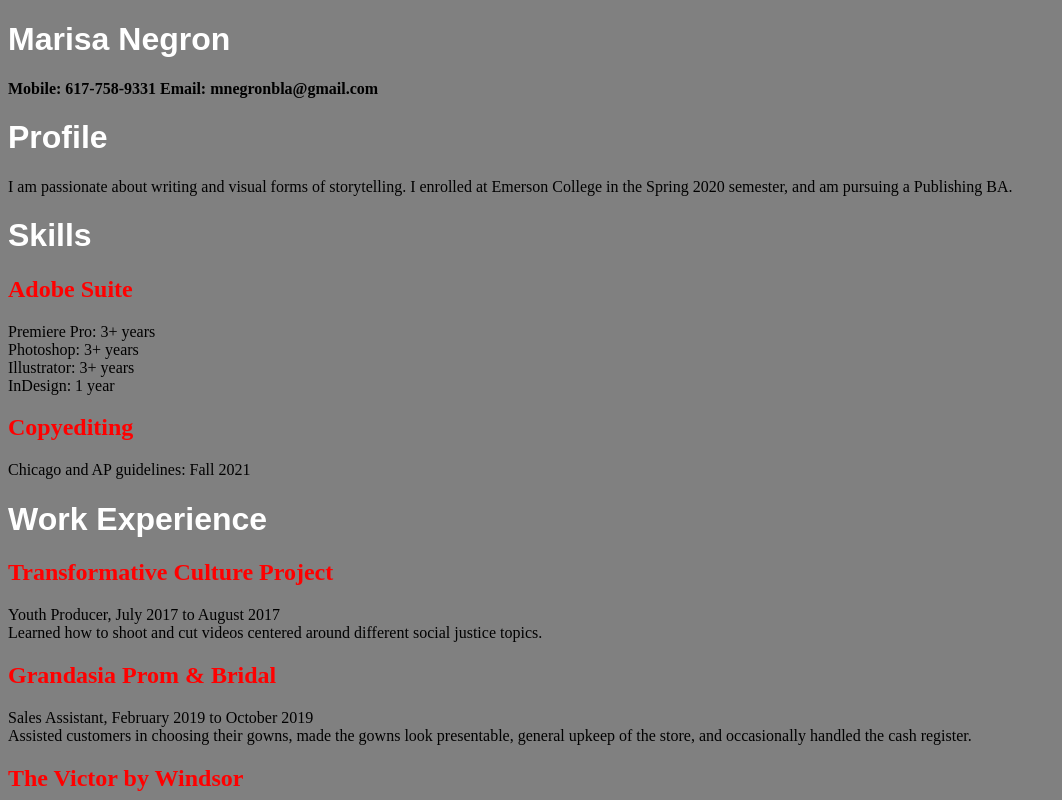
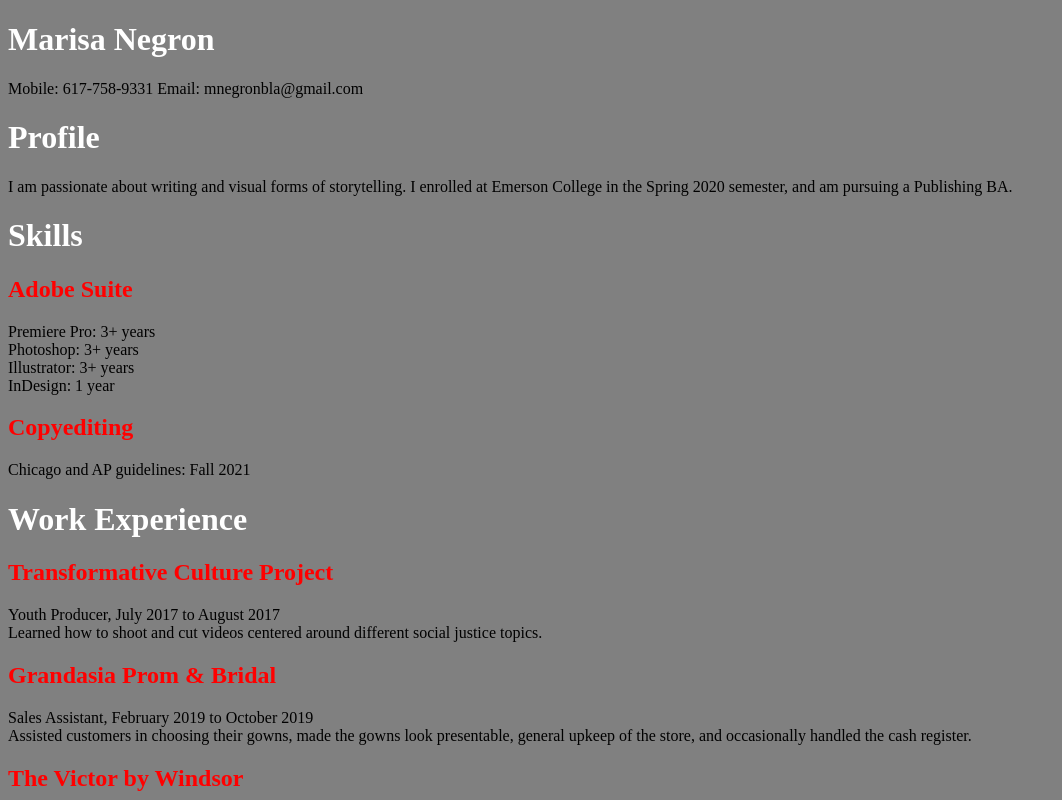
Before and after one commit to MarisaND01/MarisaND01.github.io, a plain HTML site: page index.html in a window 1280 px wide. Shown: the top 800 px of the page, without its empty margins (0-1062 px from the left). Drawn offline with Linux system fonts and the light colour scheme.

Commit message:
Update stylesheet.css

```diff
--- a/stylesheet.css
+++ b/stylesheet.css
@@ -1,6 +1,5 @@
-p.thick {font-weight: bold;}
-p.a { font-family: Arial, Helvetica, sans-serif;}
 h1 {color: white;
-font-family: Arial, Helvetica, sans-serif;}
+font-family: font-family: "Times New Roman", Times, serif;
+font-weight: bold;}
 h2 {color: red;}
 body {background-color: gray;}
```
